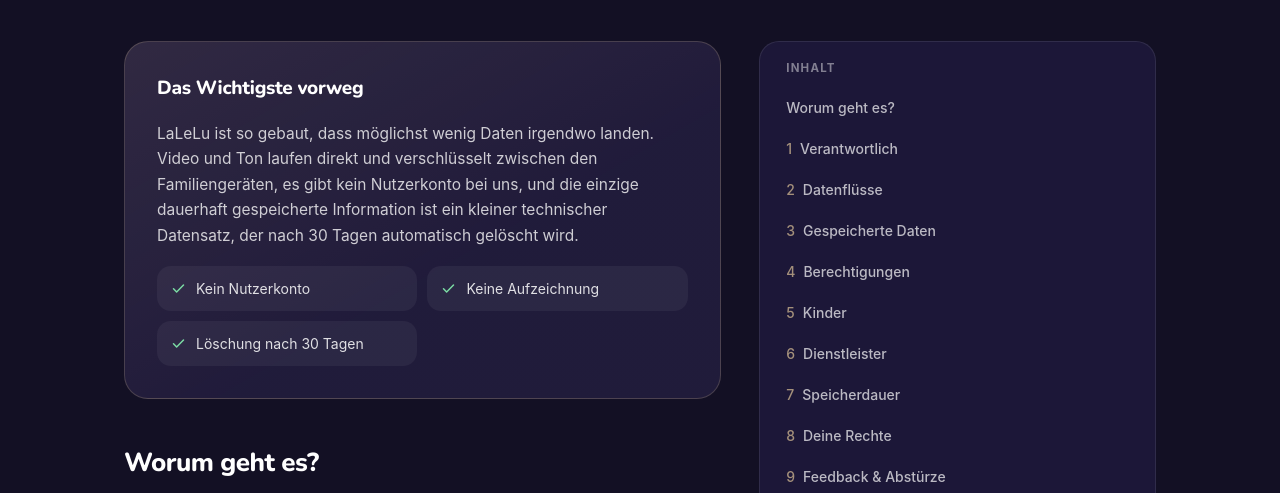
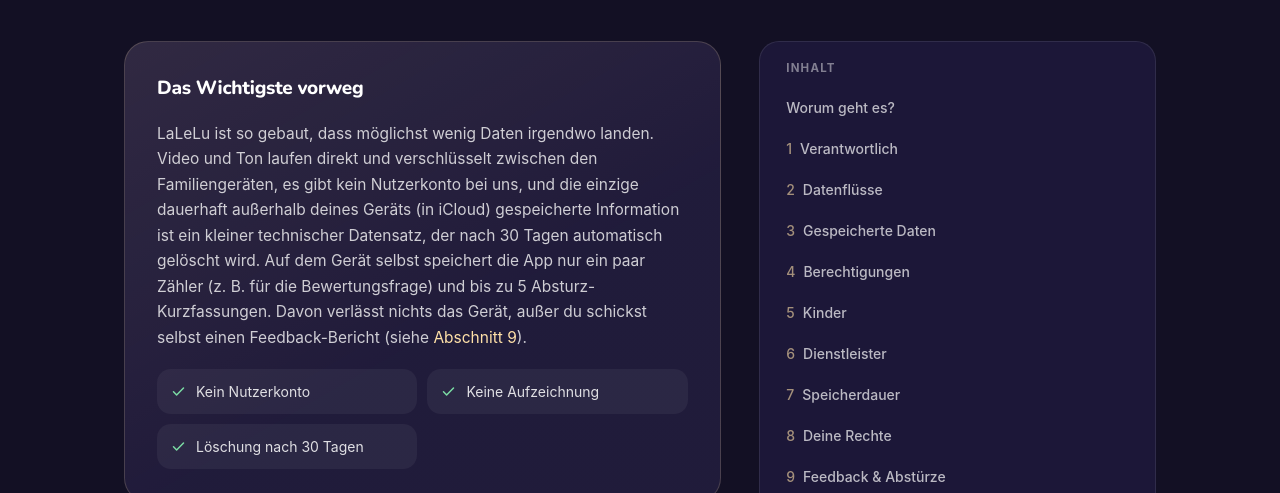
Before and after one commit to morwol/lalelu, a plain HTML site: page datenschutz.html in a window 1280 px wide. Shown: the part 275-768 px from the top of the page. Drawn offline with Linux system fonts and the light colour scheme.

Commit message:
Datenschutz: Box "Das Wichtigste vorweg" um lokale Zähler und Absturz-Kurzfassungen ergänzt
Co-Authored-By: Claude Opus 5.5 <noreply@anthropic.com>
Claude-Session: https://claude.ai/code/session_01KagULKjxnn1ktn1nfXtkhj

```diff
--- a/datenschutz.html
+++ b/datenschutz.html
@@ -60,7 +60,7 @@ h2,h3{scroll-margin-top:96px}
 
     <div style="display:flex;flex-direction:column;gap:18px;padding:clamp(22px,3vw,32px);border-radius:24px;background:linear-gradient(150deg,rgba(255,225,168,0.09),rgba(255,225,168,0.02) 60%),#1C1738;border:1px solid rgba(255,225,168,0.18)">
       <h2 style="margin:0;font-family:Nunito,ui-rounded,-apple-system,system-ui,sans-serif;font-size:19px;font-weight:800;letter-spacing:-0.3px">Das Wichtigste vorweg</h2>
-      <p style="margin:0;font-size:15.5px;line-height:1.65;color:rgba(255,255,255,0.78);text-wrap:pretty">LaLeLu ist so gebaut, dass möglichst wenig Daten irgendwo landen. Video und Ton laufen direkt und verschlüsselt zwischen den Familiengeräten, es gibt kein Nutzerkonto bei uns, und die einzige dauerhaft gespeicherte Information ist ein kleiner technischer Datensatz, der nach 30 Tagen automatisch gelöscht wird.</p>
+      <p style="margin:0;font-size:15.5px;line-height:1.65;color:rgba(255,255,255,0.78);text-wrap:pretty">LaLeLu ist so gebaut, dass möglichst wenig Daten irgendwo landen. Video und Ton laufen direkt und verschlüsselt zwischen den Familiengeräten, es gibt kein Nutzerkonto bei uns, und die einzige dauerhaft außerhalb deines Geräts (in iCloud) gespeicherte Information ist ein kleiner technischer Datensatz, der nach 30 Tagen automatisch gelöscht wird. Auf dem Gerät selbst speichert die App nur ein paar Zähler (z. B. für die Bewertungsfrage) und bis zu 5 Absturz-Kurzfassungen. Davon verlässt nichts das Gerät, außer du schickst selbst einen Feedback-Bericht (siehe <a href="#s9">Abschnitt 9</a>).</p>
       <div style="display:grid;grid-template-columns:repeat(auto-fit,minmax(180px,1fr));gap:10px">
         <div style="display:flex;align-items:center;gap:10px;padding:12px 14px;border-radius:14px;background:rgba(255,255,255,0.05)">
           <svg width="15" height="15" viewBox="0 0 24 24" fill="none" stroke="#7BDCA4" stroke-width="2.4" stroke-linecap="round" stroke-linejoin="round" style="flex-shrink:0" aria-hidden="true"><path d="M4 12.5l5 5L20 6.5"></path></svg>
```
